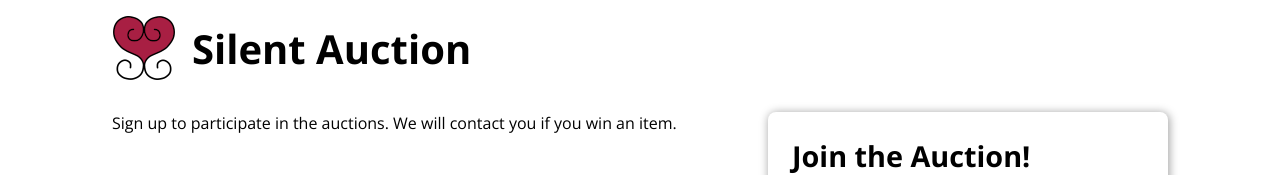
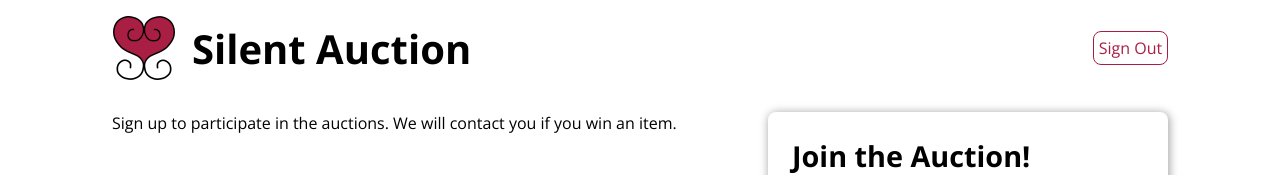
Before and after one commit to fairviewhs/silent-auction-react, a React (Create React App) app in the folder react-frontend/: page / in a window 1280 px wide. Shown: the top 175 px of the page. Built offline with nearby package versions, Linux system fonts and the light colour scheme.

Commit message:
Add logout button

```diff
--- a/react-frontend/src/App.tsx
+++ b/react-frontend/src/App.tsx
@@ -11,8 +11,13 @@ class App extends Component {
     return (
       <div className="app">
         <h1 className="appTitle">
-          <img src={logo}/>
-          Silent Auction
+          <div className="appTitleL">
+            <img src={logo}/>
+            Silent Auction
+          </div>
+          <div className="appTitleR">
+            <a className="appSignOut" href="logouturl">Sign Out</a>
+          </div>
         </h1>
         <SignUp/>
         <Auction/>
--- a/react-frontend/src/css/App.css
+++ b/react-frontend/src/css/App.css
@@ -39,8 +39,36 @@ body {
     text-align: left;
 }
 
+.appTitleL {
+    align-items: center;
+    display: inline-flex;
+}
+
+.appTitleR {
+    align-items: center;
+    display: inline-flex;
+    flex: 1;
+    justify-content: flex-end;
+}
+
 .appTitle img {
     margin: 0 1rem 0 0;
+}
+
+.appSignOut {
+    border: 1px solid #a81f44;
+    border-radius: .5rem;
+    display: inline-block;
+    font-size: 1rem;
+    font-weight: normal;
+    padding: .3rem;
+    text-decoration: none;
+    transition: all .3s ease;
+}
+
+.appSignOut:hover {
+    background: #a81f44;
+    color: #fff;
 }
 
 .footer {
```
